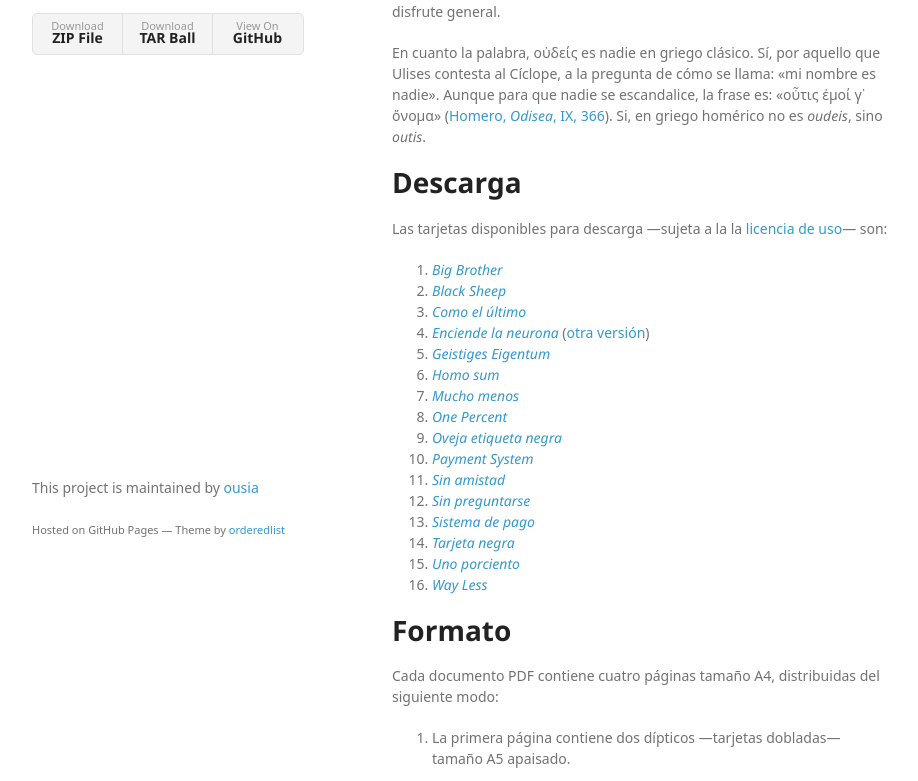
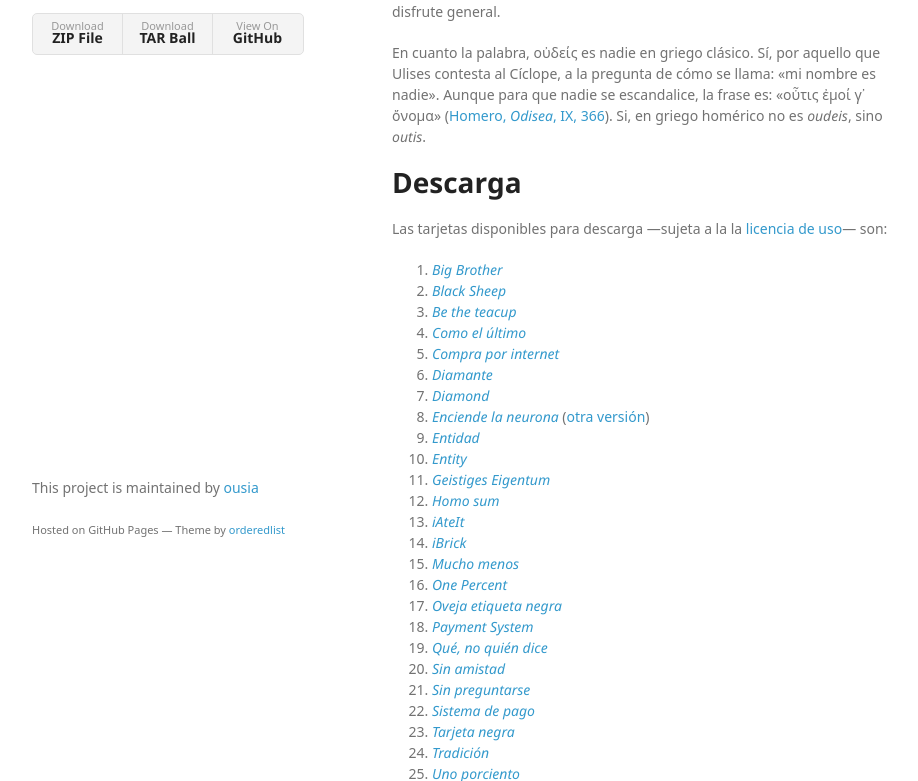
Before and after one commit to ousia/oudeis, a plain HTML site: page index.html in a window 1280 px wide. Shown: the part 191-972 px from the top of the page, without its empty margins (178-1096 px from the left). Drawn offline with Linux system fonts and the light colour scheme; a web font is replaced by a local one.

Commit message:
Create gh-pages branch via GitHub

```diff
--- a/index.html
+++ b/index.html
@@ -45,21 +45,32 @@
 <ol>
 <li><a href="https://archive.org/download/idea-cards/big-brother.pdf"><em>Big Brother</em></a></li>
 <li><a href="https://archive.org/download/idea-cards/black-sheep.pdf"><em>Black Sheep</em></a></li>
+<li><a href="https://archive.org/download/idea-cards/be-teacup.pdf"><em>Be the teacup</em></a></li>
 <li><a href="https://archive.org/download/idea-cards/vivir-final.pdf"><em>Como el último</em></a></li>
+<li><a href="https://archive.org/download/idea-cards/compra-internet.pdf"><em>Compra por internet</em></a></li>
+<li><a href="https://archive.org/download/idea-cards/diamante.pdf"><em>Diamante</em></a></li>
+<li><a href="https://archive.org/download/idea-cards/diamond.pdf"><em>Diamond</em></a></li>
 <li>
 <a href="https://archive.org/download/idea-cards/enciendelaneurona.pdf"><em>Enciende la neurona</em></a> (<a href="https://archive.org/download/idea-cards/enciende-neurona.pdf">otra versión</a>)</li>
+<li><a href="https://archive.org/download/idea-cards/entidad.pdf"><em>Entidad</em></a></li>
+<li><a href="https://archive.org/download/idea-cards/entity.pdf"><em>Entity</em></a></li>
 <li><a href="https://archive.org/download/idea-cards/geistiges-eigentum.pdf"><em>Geistiges Eigentum</em></a></li>
 <li><a href="https://archive.org/download/idea-cards/homo-sum.pdf"><em>Homo sum</em></a></li>
+<li><a href="https://archive.org/download/idea-cards/iateit.pdf"><em>iAteIt</em></a></li>
+<li><a href="https://archive.org/download/idea-cards/ibrick.pdf"><em>iBrick</em></a></li>
 <li><a href="https://archive.org/download/idea-cards/necesitas-mucho-menos.pdf"><em>Mucho menos</em></a></li>
 <li><a href="https://archive.org/download/idea-cards/one-percent.pdf"><em>One Percent</em></a></li>
 <li><a href="https://archive.org/download/idea-cards/oveja-etiqueta-negra.pdf"><em>Oveja etiqueta negra</em></a></li>
 <li><a href="https://archive.org/download/idea-cards/payment-system.pdf"><em>Payment System</em></a></li>
+<li><a href="https://archive.org/download/idea-cards/que-no-quien.pdf"><em>Qué, no quién dice</em></a></li>
 <li><a href="https://archive.org/download/idea-cards/sin-amistad.pdf"><em>Sin amistad</em></a></li>
 <li><a href="https://archive.org/download/idea-cards/sin-examen.pdf"><em>Sin preguntarse</em></a></li>
 <li><a href="https://archive.org/download/idea-cards/sistema-pago.pdf"><em>Sistema de pago</em></a></li>
 <li><a href="https://archive.org/download/idea-cards/tarjeta-negra.pdf"><em>Tarjeta negra</em></a></li>
+<li><a href="https://archive.org/download/idea-cards/tradition.pdf"><em>Tradición</em></a></li>
 <li><a href="https://archive.org/download/idea-cards/uno-porciento.pdf"><em>Uno porciento</em></a></li>
 <li><a href="https://archive.org/download/idea-cards/need-way-less.pdf"><em>Way Less</em></a></li>
+<li><a href="https://archive.org/download/idea-cards/being-said.pdf"><em>What Is Being Said</em></a></li>
 </ol>
 
 <h1>
```
Also changed, not shown: params.json (+7 -1 lines), stylesheets/github-light.css (+18 -10 lines).
